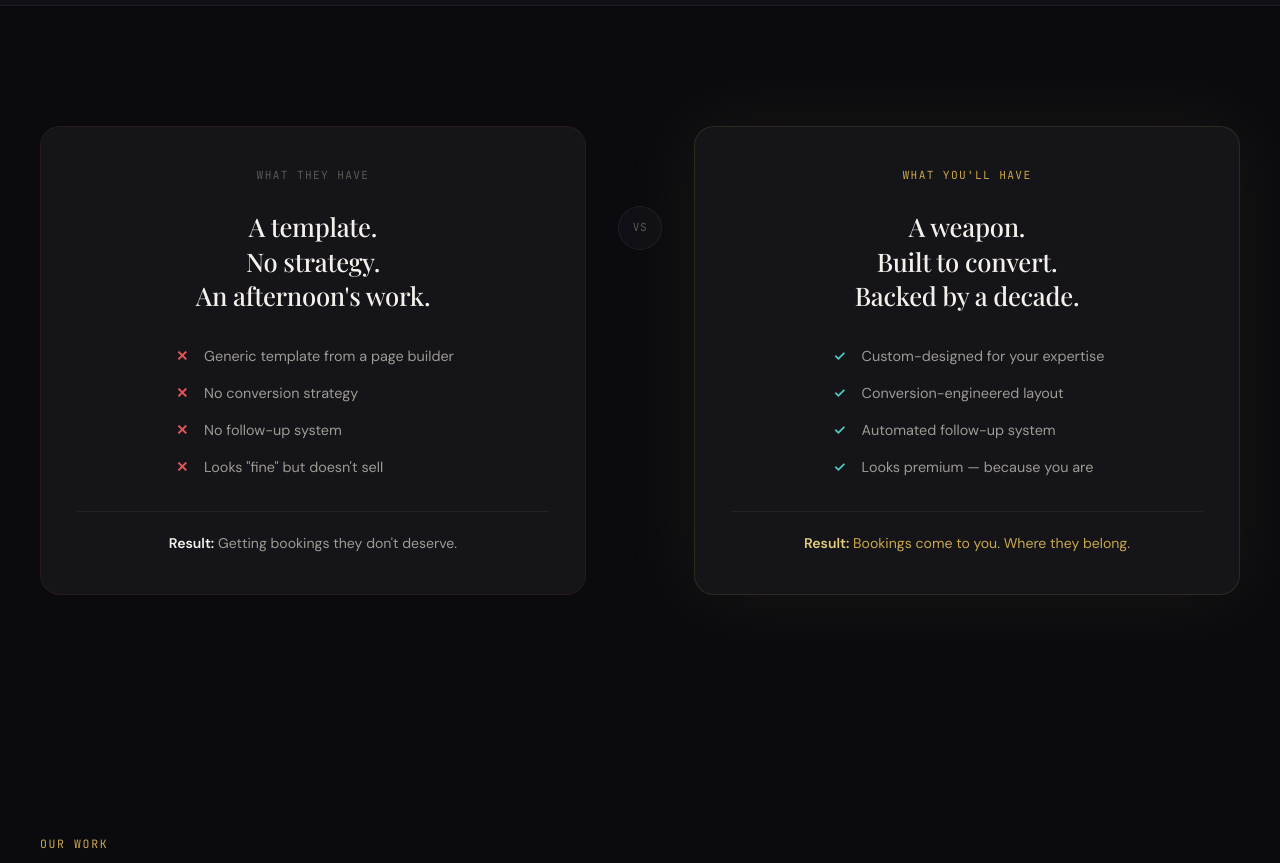
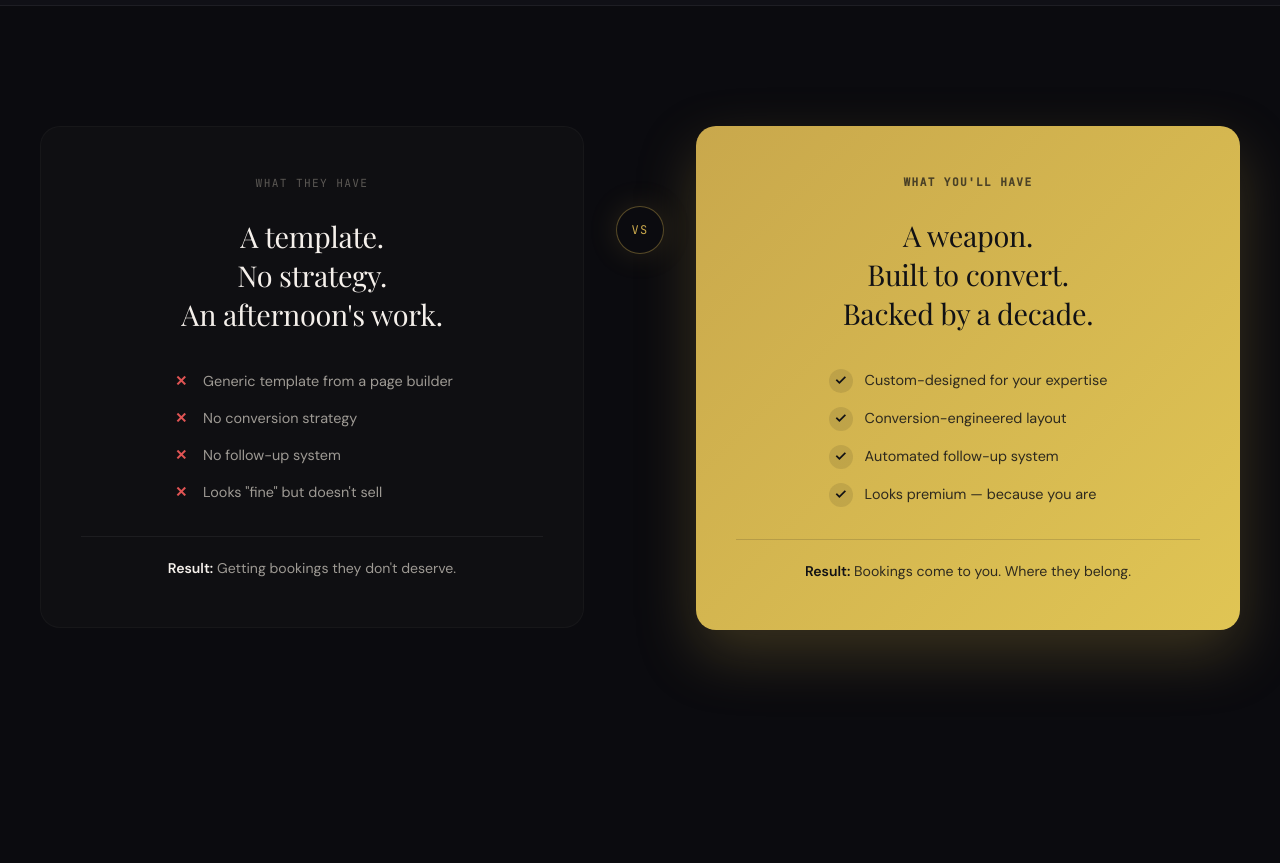
Before and after one commit to darrshandangi/GaneoAI, a website: page index.html in a window 1280 px wide. Shown: the part 880-1743 px from the top of the page. Drawn offline with nearby package versions, Linux system fonts and the light colour scheme; a web font is replaced by a local one.

Commit message:
Add appointment page, redirect logic, and premium contrast section

```diff
--- a/index.html
+++ b/index.html
@@ -11,8 +11,8 @@
     <link rel="preconnect" href="https://fonts.googleapis.com">
     <link rel="preconnect" href="https://fonts.gstatic.com" crossorigin>
     <link href="https://fonts.googleapis.com/css2?family=Playfair+Display:ital,wght@0,400;0,500;0,600;0,700;1,400;1,500&family=DM+Sans:wght@300;400;500;600;700&family=JetBrains+Mono:wght@400;500&display=swap" rel="stylesheet">
-    <link rel="stylesheet" href="styles.css?v=22">
-    <script src="script.js?v=10" defer></script>
+    <link rel="stylesheet" href="styles.css?v=25">
+    <script src="script.js?v=11" defer></script>
 </head>
 <body>
     <!-- Cursor Glow -->
--- a/package.json
+++ b/package.json
@@ -4,10 +4,7 @@
   "description": "Ganeo AI landing page",
   "main": "index.html",
   "scripts": {
-    "start": "serve -p ${PORT:-8080} ."
-  },
-  "dependencies": {
-    "serve": "^14.2.1"
+    "start": "npx serve ."
   },
   "keywords": [],
   "author": "Darrshan Dangi",
--- a/script.js
+++ b/script.js
@@ -154,7 +154,7 @@ document.addEventListener('DOMContentLoaded', () => {
 
             // Redirect almost instantly (300ms gives enough time for the user to see the button click)
             setTimeout(() => {
-                window.location.href = "https://calendly.com/darrshandangi/30min";
+                window.location.href = "appointment.html";
 
                 // Reset button state in case they hit the back button
                 setTimeout(() => {
--- a/styles.css
+++ b/styles.css
@@ -658,28 +658,76 @@ ul, ol { list-style: none; }
 }
 
 .contrast-card {
-    padding: 40px 36px;
+    padding: 48px 40px;
     border-radius: var(--radius-lg);
     border: 1px solid var(--border);
-    background: var(--bg-card);
-    transition: all 0.4s var(--ease);
+    transition: all 0.5s cubic-bezier(0.4, 0, 0.2, 1);
     display: flex;
     flex-direction: column;
     align-items: center;
     text-align: center;
+    position: relative;
+    overflow: hidden;
 }
 
 .contrast-card:hover {
-    transform: translateY(-4px);
+    transform: translateY(-8px);
 }
 
 .contrast-them {
-    border-color: rgba(224, 84, 84, 0.1);
+    border-color: rgba(255, 255, 255, 0.03);
+    background: #0f0f12;
+    opacity: 0.9;
+}
+
+.contrast-them:hover {
+    border-color: rgba(255, 255, 255, 0.1);
+    opacity: 1;
 }
 
 .contrast-you {
-    border-color: rgba(201, 168, 76, 0.15);
-    box-shadow: 0 0 80px var(--accent-glow);
+    border: none;
+    background: linear-gradient(135deg, var(--accent), #e0c554);
+    box-shadow: 0 24px 60px rgba(201, 168, 76, 0.25);
+    color: #111115;
+}
+
+.contrast-you:hover {
+    box-shadow: 0 32px 80px rgba(201, 168, 76, 0.4);
+    transform: translateY(-8px);
+}
+
+.contrast-you .contrast-tag-good {
+    color: rgba(17, 17, 21, 0.7);
+    font-weight: 700;
+}
+
+.contrast-you .contrast-heading {
+    color: #111115;
+}
+
+.contrast-you .contrast-line {
+    color: rgba(17, 17, 21, 0.85);
+}
+
+.contrast-you .line-check {
+    color: #111115;
+    background: rgba(17, 17, 21, 0.1);
+    border-radius: 50%;
+    width: 24px;
+    height: 24px;
+    display: grid;
+    place-items: center;
+}
+
+.contrast-you .contrast-result {
+    border-color: rgba(17, 17, 21, 0.15);
+    color: rgba(17, 17, 21, 0.85);
+}
+
+.contrast-you .contrast-result span,
+.contrast-you .contrast-result-good span {
+    color: #111115;
 }
 
 .contrast-tag {
@@ -697,10 +745,10 @@ ul, ol { list-style: none; }
 
 .contrast-heading {
     font-family: var(--serif);
-    font-size: 1.6rem;
-    font-weight: 500;
+    font-size: 1.8rem;
+    font-weight: 400;
     line-height: 1.35;
-    margin-bottom: 32px;
+    margin-bottom: 36px;
     letter-spacing: -0.01em;
 }
 
@@ -764,18 +812,21 @@ ul, ol { list-style: none; }
 }
 
 .contrast-vs span {
-    width: 44px;
-    height: 44px;
+    width: 48px;
+    height: 48px;
     border-radius: 50%;
-    border: 1px solid var(--border);
-    background: var(--bg-subtle);
+    border: 1px solid rgba(201, 168, 76, 0.4);
+    background: var(--bg);
     display: grid;
     place-items: center;
     font-family: var(--mono);
-    font-size: 0.7rem;
-    color: var(--text-muted);
+    font-size: 0.75rem;
+    color: var(--accent);
     text-transform: uppercase;
-    letter-spacing: 0.05em;
+    letter-spacing: 0.1em;
+    box-shadow: 0 0 30px rgba(201, 168, 76, 0.15);
+    position: relative;
+    z-index: 2;
 }
 
 /* ==========================================
```
Also changed, not shown: appointment.html (added, +112 -0 lines).
